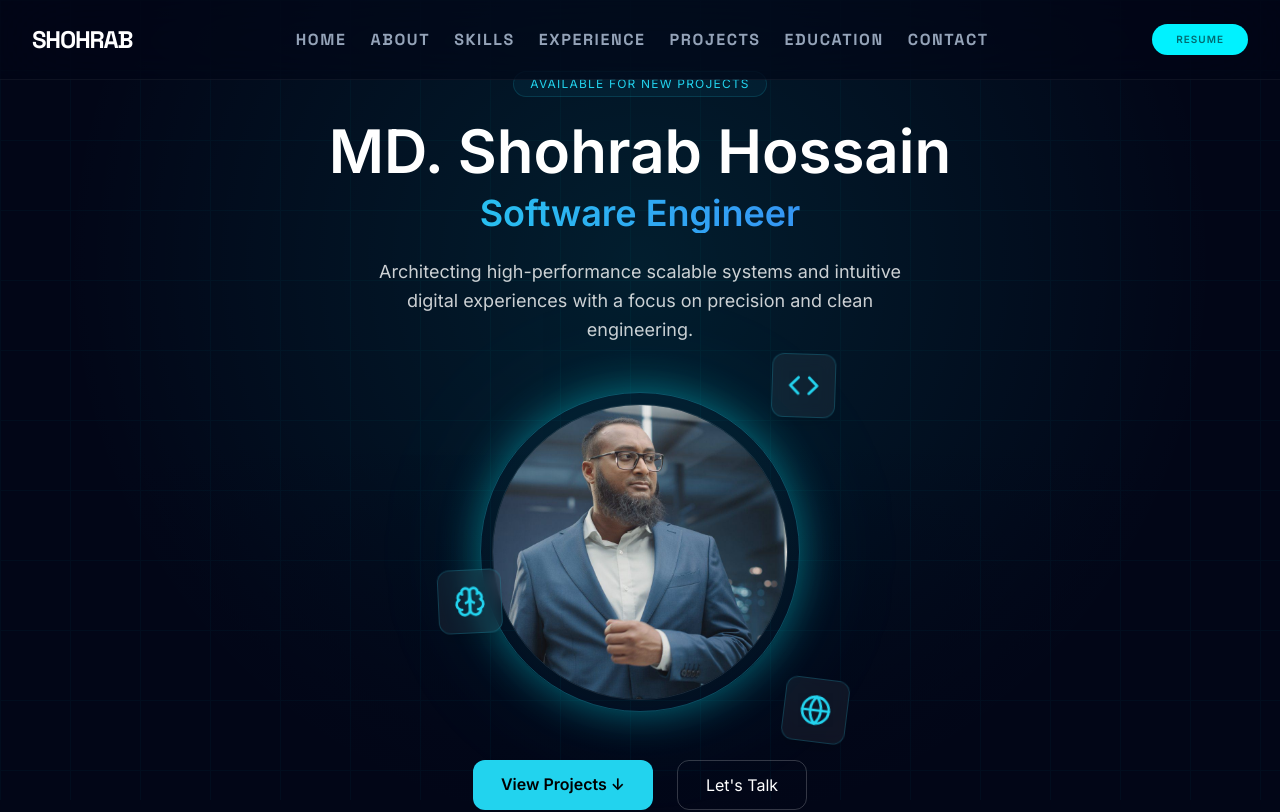
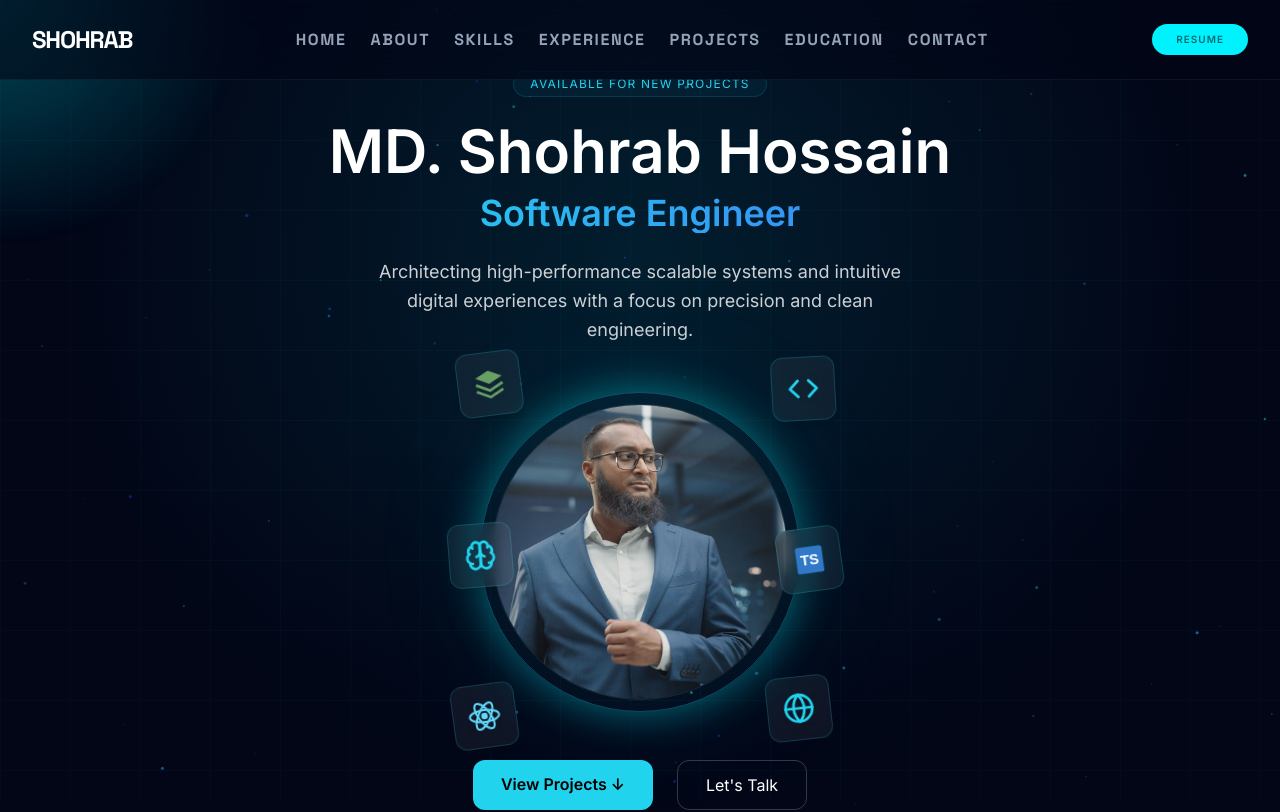
Before and after one commit to engsiam/SHOHRAB, a Next.js app: page / in a window 1280 px wide. Shown: the top 812 px of the page. Built offline with nearby package versions, Linux system fonts and the light colour scheme.

Commit message:
fix: remove ignored build files

```diff
--- a/app/layout.tsx
+++ b/app/layout.tsx
@@ -5,6 +5,7 @@ import Footer from '@/components/layout/Footer';
 import Preloader from '@/components/ui/preloader';
 import AnimationProvider from '@/components/providers/AnimationProvider';
 import ScrollToTop from '@/components/ui/scroll-to-top';
+import MouseGlow from '@/components/providers/MouseGlow';
 
 export const metadata: Metadata = {
   metadataBase: new URL('https://shohrab.dev'),
@@ -35,6 +36,7 @@ export default function RootLayout({ children }: { children: React.ReactNode })
       </head>
       <body className="bg-background text-on-background font-body-md selection:bg-primary-container selection:text-on-primary-container">
         <Preloader />
+        <MouseGlow />
         <Navbar />
         <main className="relative">{children}</main>
         <Footer />
--- /dev/null
+++ b/components/providers/MouseGlow.tsx
@@ -0,0 +1,30 @@
+'use client';
+
+import { useEffect, useState, useCallback } from 'react';
+
+export default function MouseGlow() {
+  const [mousePos, setMousePos] = useState({ x: 0, y: 0 });
+
+  const handleMouseMove = useCallback((e: MouseEvent) => {
+    setMousePos({ x: e.clientX, y: e.clientY });
+  }, []);
+
+  useEffect(() => {
+    window.addEventListener('mousemove', handleMouseMove);
+    return () => window.removeEventListener('mousemove', handleMouseMove);
+  }, [handleMouseMove]);
+
+  return (
+    <div
+      className="fixed pointer-events-none z-50"
+      style={{
+        left: mousePos.x,
+        top: mousePos.y,
+        transform: 'translate(-50%, -50%)',
+        width: '500px',
+        height: '500px',
+        background: 'radial-gradient(circle, rgba(0,242,255,0.12) 0%, rgba(0,242,255,0) 70%)',
+      }}
+    />
+  );
+}
--- a/components/sections/Hero.tsx
+++ b/components/sections/Hero.tsx
@@ -1,98 +1,193 @@
 'use client';
 
-import { useEffect, useRef } from 'react';
+import { useEffect, useRef, useState, useCallback } from 'react';
 import Image from 'next/image';
 import { Code, Brain, Globe } from 'lucide-react';
 import { gsap } from '@/lib/animations/gsap';
 
+const NodeJsIcon = ({ className }: { className?: string }) => (
+  <svg className={className} viewBox="0 0 24 24" fill="none" stroke="currentColor" strokeWidth="0">
+    <path d="M12 2L2 7l10 5 10-5-10-5z" fill="#68A063"/>
+    <path d="M2 17l10 5 10-5M2 12l10 5 10-5" stroke="#68A063" strokeWidth="2" fill="none"/>
+  </svg>
+);
+
+const TypeScriptIcon = ({ className }: { className?: string }) => (
+  <svg className={className} viewBox="0 0 24 24" fill="none">
+    <rect x="2" y="2" width="20" height="20" rx="2" fill="#3178C6"/>
+    <text x="12" y="16" fontSize="11" fontWeight="bold" fill="white" textAnchor="middle" fontFamily="Arial">TS</text>
+  </svg>
+);
+
+const ReactIcon = ({ className }: { className?: string }) => (
+  <svg className={className} viewBox="0 0 24 24" fill="none">
+    <circle cx="12" cy="12" r="2.5" fill="#61DAFB"/>
+    <ellipse cx="12" cy="12" rx="11" ry="4.5" stroke="#61DAFB" strokeWidth="1.5" fill="none"/>
+    <ellipse cx="12" cy="12" rx="11" ry="4.5" stroke="#61DAFB" strokeWidth="1.5" fill="none" transform="rotate(60 12 12)"/>
+    <ellipse cx="12" cy="12" rx="11" ry="4.5" stroke="#61DAFB" strokeWidth="1.5" fill="none" transform="rotate(120 12 12)"/>
+  </svg>
+);
+
 export default function Hero() {
   const floatingRefs = useRef<(HTMLDivElement | null)[]>([]);
+  const canvasRef = useRef<HTMLCanvasElement>(null);
+  const [mousePos, setMousePos] = useState({ x: 0, y: 0 });
+
+  const handleMouseMove = useCallback((e: React.MouseEvent<HTMLDivElement>) => {
+    const rect = e.currentTarget.getBoundingClientRect();
+    setMousePos({
+      x: e.clientX - rect.left,
+      y: e.clientY - rect.top,
+    });
+  }, []);
 
   useEffect(() => {
     floatingRefs.current.forEach((el, i) => {
       if (!el) return;
 
+      // Float animation - slower and smoother
       gsap.to(el, {
-        y: 'random(-30,30)',
-        x: 'random(-20,20)',
-        rotation: 'random(-10,10)',
-        duration: 4 + i,
+        y: 'random(-15, 15)',
+        x: 'random(-10, 10)',
+        duration: 5 + i * 0.8,
         repeat: -1,
         yoyo: true,
         ease: 'sine.inOut',
       });
+
+      // Swing animation - slower pendulum effect
+      gsap.to(el, {
+        rotation: -10,
+        duration: 3 + i * 0.5,
+        repeat: -1,
+        yoyo: true,
+        ease: 'power1.inOut',
+        transformOrigin: 'top center',
+      });
     });
   }, []);
 
+  useEffect(() => {
+    const canvas = canvasRef.current;
+    if (!canvas) return;
+    const ctx = canvas.getContext('2d');
+    if (!ctx) return;
+
+    const resizeCanvas = () => {
+      canvas.width = canvas.offsetWidth;
+      canvas.height = canvas.offsetHeight;
+    };
+    resizeCanvas();
+    window.addEventListener('resize', resizeCanvas);
+
+    const particles = Array.from({ length: 80 }, () => ({
+      x: Math.random() * canvas.width,
+      y: Math.random() * canvas.height,
+      size: Math.random() * 1.5 + 0.3,
+      speedX: (Math.random() - 0.5) * 0.15,
+      speedY: (Math.random() - 0.5) * 0.15,
+      opacity: Math.random() * 0.4 + 0.1,
+      hue: Math.random() * 60 + 180,
+    }));
+
+    const animate = () => {
+      ctx.clearRect(0, 0, canvas.width, canvas.height);
+      particles.forEach(p => {
+        p.x += p.speedX;
+        p.y += p.speedY;
+
+        if (p.x < 0 || p.x > canvas.width) p.speedX *= -1;
+        if (p.y < 0 || p.y > canvas.height) p.speedY *= -1;
+
+        ctx.beginPath();
+        ctx.arc(p.x, p.y, p.size, 0, Math.PI * 2);
+        ctx.fillStyle = `hsla(${p.hue}, 100%, 60%, ${p.opacity})`;
+        ctx.fill();
+      });
+      requestAnimationFrame(animate);
+    };
+    animate();
+
+    return () => window.removeEventListener('resize', resizeCanvas);
+  }, []);
+
+  const floatingIcons = [
+    { Icon: Code, style: { top: '-30px', right: '-30px' } },
+    { Icon: Brain, style: { left: '-40px', top: '50%', transform: 'translateY(-50%)' } },
+    { Icon: Globe, style: { bottom: '-30px', right: '-30px' } },
+    { Icon: NodeJsIcon, style: { top: '-40px', left: '-30px' } },
+    { Icon: TypeScriptIcon, style: { right: '-40px', top: '50%', transform: 'translateY(-50%)' } },
+    { Icon: ReactIcon, style: { bottom: '-40px', left: '-30px' } },
+  ];
+
   return (
-    <section className="relative min-h-[110vh] flex items-center justify-center overflow-hidden bg-[#020617]">
-
-      {/* HERO RADIAL GRADIENT - OPTIMIZED */}
+    <section
+      className="relative min-h-[110vh] flex items-center justify-center overflow-hidden bg-[#020617]"
+      onMouseMove={handleMouseMove}
+    >
       <div className="absolute inset-0 hero-glow" />
-
-      {/* FADE TO BLEND */}
       <div className="absolute inset-0 hero-fade" />
 
-      {/* CONTENT */}
-      <div className="relative z-10 text-center max-w-5xl px-6">
+      <canvas
+        ref={canvasRef}
+        className="absolute inset-0 w-full h-full z-0 pointer-events-none"
+      />
 
-        {/* Badge */}
+      <div
+        className="absolute pointer-events-none z-10"
+        style={{
+          left: mousePos.x,
+          top: mousePos.y,
+          transform: 'translate(-50%, -50%)',
+          width: '500px',
+          height: '500px',
+          background: 'radial-gradient(circle, rgba(0,242,255,0.18) 0%, rgba(0,242,255,0) 70%)',
+        }}
+      />
+
+      <div className="relative z-20 text-center max-w-5xl px-6">
         <div className="mb-6 inline-block px-4 py-1 rounded-full border border-cyan-400/15 bg-cyan-400/5 text-cyan-400 text-xs tracking-widest uppercase">
           Available for new projects
         </div>
 
-        {/* Name */}
         <h1 className="text-5xl md:text-6xl font-bold text-white mb-3">
           MD. Shohrab Hossain
         </h1>
 
-        {/* Role */}
         <h2 className="text-3xl md:text-4xl font-bold bg-gradient-to-r from-cyan-400 to-blue-500 bg-clip-text text-transparent mb-6">
           Software Engineer
         </h2>
 
-        {/* Description */}
         <p className="text-white/80 max-w-xl mx-auto mb-12 text-lg leading-relaxed">
           Architecting high-performance scalable systems and intuitive digital experiences
           with a focus on precision and clean engineering.
         </p>
 
-        {/* 🔥 BIG AVATAR - INCREASED SIZE */}
         <div className="relative w-96 h-96 md:w-80 md:h-80 mx-auto mb-12">
-
-          {/* glow layers */}
           <div className="absolute inset-0 rounded-full bg-cyan-400/15 blur-3xl animate-pulse"></div>
           <div className="absolute inset-0 rounded-full border border-cyan-400/30 shadow-[0_0_40px_rgba(0,242,255,0.4)]"></div>
 
-          {/* image */}
           <div className="absolute inset-3 rounded-full overflow-hidden border border-white/10">
             <Image
               src="/shohrab.jpg"
               alt="Shohrab"
               fill
-              className="object-cover"
+              className="object-container"
             />
           </div>
 
-           {/* 🔥 FLOATING ICONS */}
-           {[Code, Brain, Globe].map((Icon, i) => (
+          {floatingIcons.map(({ Icon, style }, i) => (
             <div
               key={i}
               ref={(el) => { floatingRefs.current[i] = el; }}
               className="absolute w-16 h-16 rounded-xl bg-[rgba(255,255,255,0.05)] backdrop-blur border border-cyan-400/20 flex items-center justify-center shadow-lg hover:border-cyan-400/50 hover:-translate-y-1 transition-all duration-300"
-               style={{
-                 top: i === 0 ? '-30px' : i === 1 ? '50%' : 'auto',
-                 left: i === 1 ? '-40px' : 'auto',
-                 right: i === 0 ? '-30px' : i === 2 ? '-40px' : 'auto',
-                 bottom: i === 2 ? '-30px' : 'auto',
-               }}
+              style={style}
             >
               <Icon className="w-8 h-8 text-cyan-400" />
             </div>
           ))}
         </div>
 
-        {/* CTA */}
         <div className="flex justify-center gap-6">
           <a href="#projects" className="px-7 py-3 bg-cyan-400 text-black rounded-xl font-semibold hover:scale-105 hover:shadow-[0_0_30px_rgba(0,242,255,0.5)] transition-all duration-300">
             View Projects ↓
--- a/components/sections/Projects.tsx
+++ b/components/sections/Projects.tsx
@@ -36,9 +36,9 @@ const projects = [
   title: 'LuxeMart — High-Performance E-Commerce Frontend',
   description: 'A production-grade e-commerce frontend built with Next.js and GSAP, featuring advanced animations, Zustand state management, and a highly optimized, responsive user experience.',
   techStack: ['Next.js', 'TypeScript', 'Tailwind CSS', 'GSAP', 'Zustand'],
-  image: 'https://images.unsplash.com/photo-1558618666-fcd25c85cd64?w=800&h=400&fit=crop',
-  liveUrl: '#',
-  githubUrl: '#',
+  image: 'https://i.ibb.co.com/FbLJGv0K/lux.png',
+  liveUrl: 'https://luxmart-a7jp.vercel.app',
+  githubUrl: 'https://github.com/engsiam/luxmart',
   className: 'md:col-span-6'
 },
 ];
```
Also changed, not shown: 1 other file (tests, documents, lock files or other folders). Lines whose indentation alone changed are shown as unchanged.
